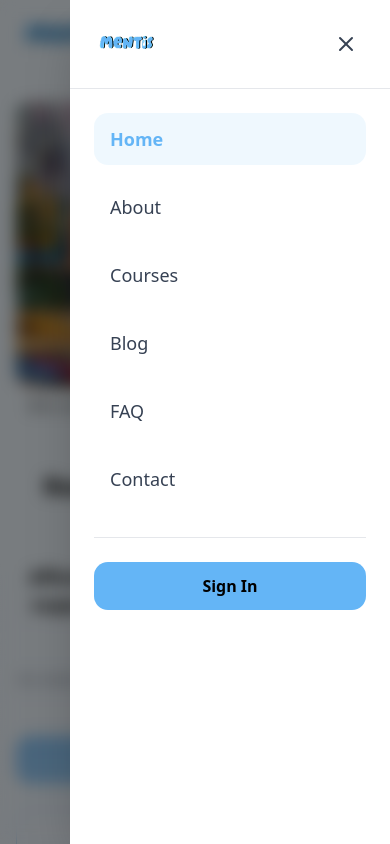
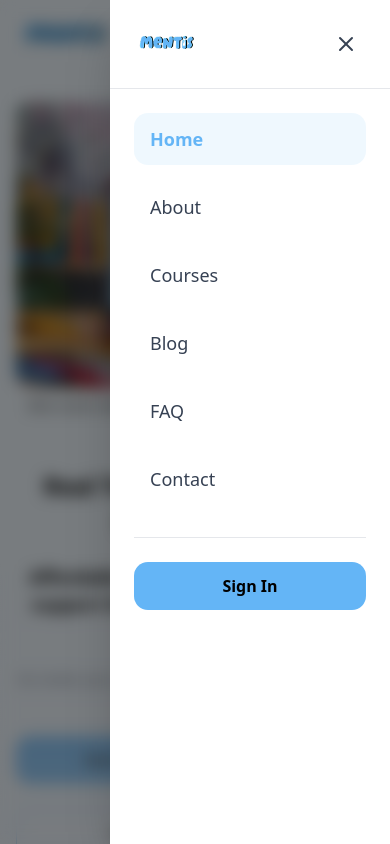
Before and after one commit to Robiul1711/Mentis-Tutor, a React (Vite) app: page / in a window 390 px wide. Both pictures are taken after a click on the button 354 px from the left and 36 px from the top of the page. Shown: the top 844 px of the page. Built offline with nearby package versions, Linux system fonts and the light colour scheme.

Commit message:
navbar issu remaining

```diff
--- a/src/shared/navbar/Navbar.jsx
+++ b/src/shared/navbar/Navbar.jsx
@@ -121,7 +121,7 @@ const Navbar = () => {
 
         {/* Sidebar Panel */}
         <div
-          className={`absolute top-0 right-0 h-full w-80 max-w-full bg-white dark:bg-[#0B1120] shadow-2xl transform transition-transform duration-300 ease-in-out ${
+          className={`absolute top-0 right-0 h-full w-70 z-50 max-w-full bg-white dark:bg-[#0B1120] shadow-2xl transform transition-transform duration-300 ease-in-out ${
             isOpen ? "translate-x-0" : "translate-x-full"
           }`}
         >
```
Also changed, not shown: src/assets/images/iyad234 __ Tech_chips __ FO21AEB5BD186 (1)/Landing/Create New Schedule.png (deleted), src/assets/images/iyad234 __ Tech_chips __ FO21AEB5BD186/Landing/Student Dashboard/Overview.png (deleted).
